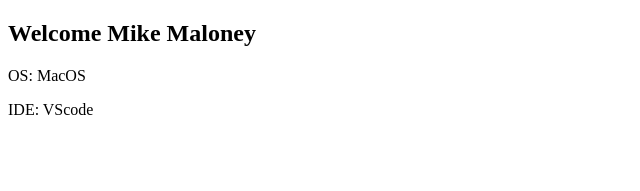
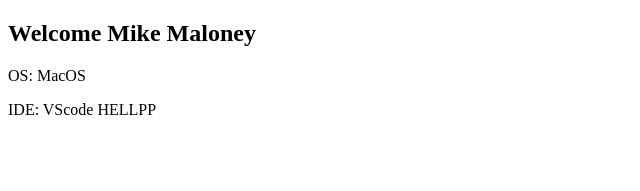
Before and after one commit to mike-maloney87/CSC-436-HW1, an Angular app: page / in a window 1280 px wide. Shown: the top 191 px of the page, without its empty margins (0-640 px from the left). Built offline with nearby package versions, Linux system fonts and the light colour scheme.

Commit message:
First Commit

```diff
--- a/src/app/app.component.html
+++ b/src/app/app.component.html
@@ -1,3 +1,3 @@
 <h2>Welcome {{title}}</h2>
 <p>OS: MacOS
-<p>IDE: VScode
+<p>IDE: VScode HELLPP
```
